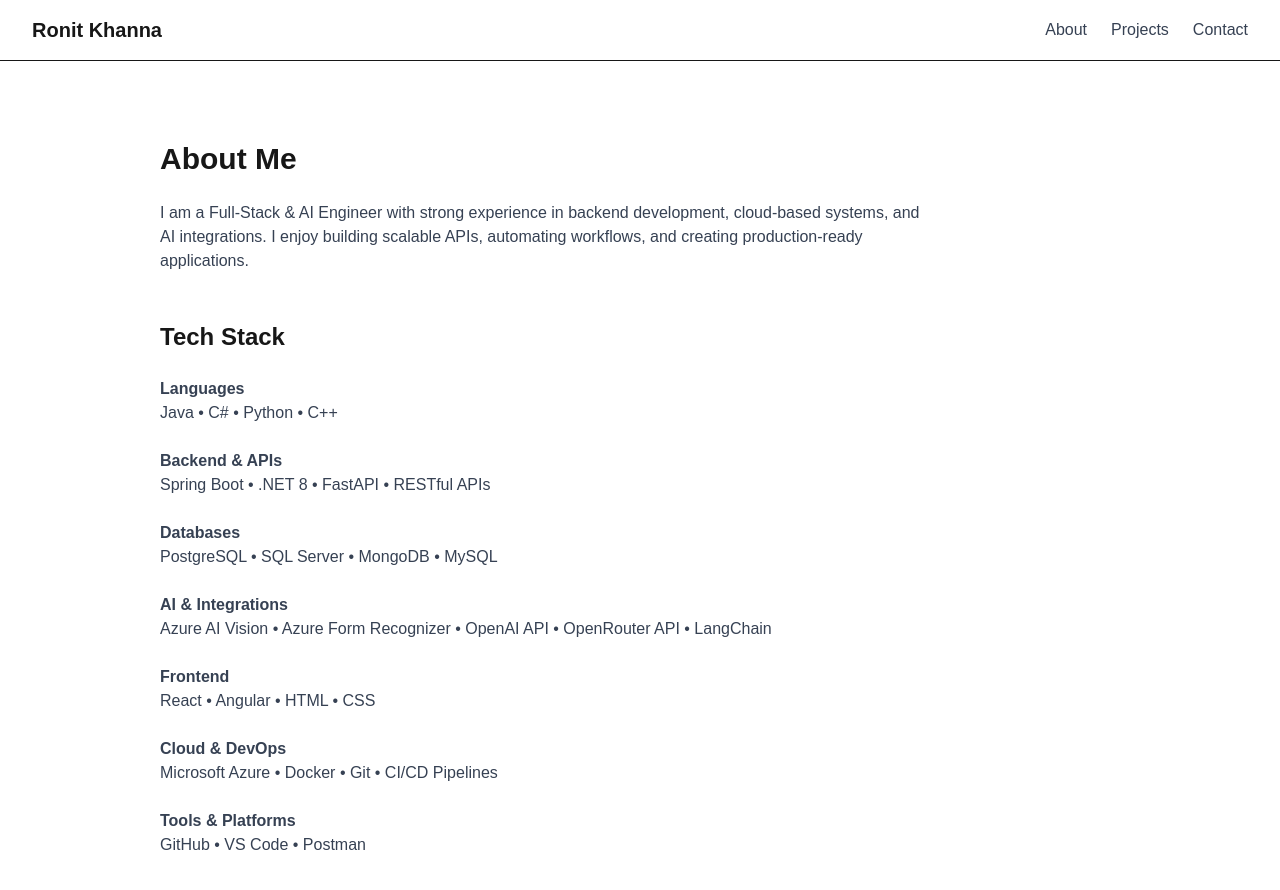
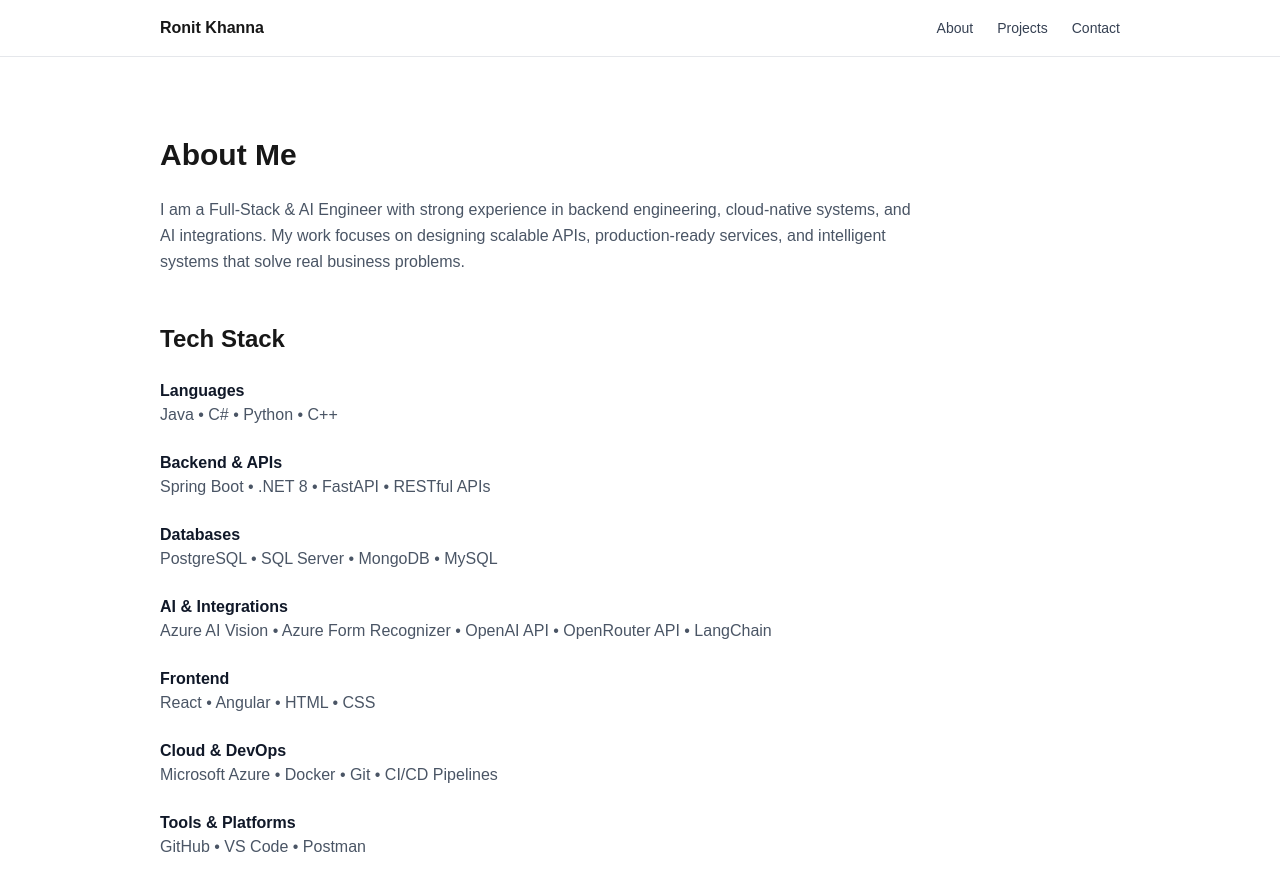
Before and after one commit to Ronn0905/portfolio, a Next.js app: page /about in a window 1280 px wide. Shown: the top 890 px of the page. Built offline with nearby package versions, Linux system fonts and the light colour scheme.

Commit message:
UI polish: spacing, typography, and recruiter-friendly layout

```diff
--- a/app/about/page.tsx
+++ b/app/about/page.tsx
@@ -3,51 +3,52 @@ export default function About() {
     <main className="min-h-screen px-8 py-20 max-w-5xl mx-auto">
       <h1 className="text-3xl font-bold mb-6">About Me</h1>
 
-      <p className="text-gray-700 max-w-3xl">
-        I am a Full-Stack & AI Engineer with strong experience in backend development,
-        cloud-based systems, and AI integrations. I enjoy building scalable APIs,
-        automating workflows, and creating production-ready applications.
+      <p className="text-gray-600 max-w-3xl leading-relaxed">
+        I am a Full-Stack & AI Engineer with strong experience in backend engineering,
+        cloud-native systems, and AI integrations. My work focuses on designing
+        scalable APIs, production-ready services, and intelligent systems that
+        solve real business problems.
       </p>
 
       {/* Tech Stack */}
       <div className="mt-12">
         <h2 className="text-2xl font-semibold mb-6">Tech Stack</h2>
 
-        <div className="space-y-6 text-gray-700">
+        <div className="space-y-6 text-gray-600">
           <div>
-            <h3 className="font-semibold">Languages</h3>
+            <h3 className="font-semibold text-gray-900">Languages</h3>
             <p>Java • C# • Python • C++</p>
           </div>
 
           <div>
-            <h3 className="font-semibold">Backend & APIs</h3>
+            <h3 className="font-semibold text-gray-900">Backend & APIs</h3>
             <p>Spring Boot • .NET 8 • FastAPI • RESTful APIs</p>
           </div>
 
           <div>
-            <h3 className="font-semibold">Databases</h3>
+            <h3 className="font-semibold text-gray-900">Databases</h3>
             <p>PostgreSQL • SQL Server • MongoDB • MySQL</p>
           </div>
 
           <div>
-            <h3 className="font-semibold">AI & Integrations</h3>
+            <h3 className="font-semibold text-gray-900">AI & Integrations</h3>
             <p>
               Azure AI Vision • Azure Form Recognizer • OpenAI API • OpenRouter API • LangChain
             </p>
           </div>
 
           <div>
-            <h3 className="font-semibold">Frontend</h3>
+            <h3 className="font-semibold text-gray-900">Frontend</h3>
             <p>React • Angular • HTML • CSS</p>
           </div>
 
           <div>
-            <h3 className="font-semibold">Cloud & DevOps</h3>
+            <h3 className="font-semibold text-gray-900">Cloud & DevOps</h3>
             <p>Microsoft Azure • Docker • Git • CI/CD Pipelines</p>
           </div>
 
           <div>
-            <h3 className="font-semibold">Tools & Platforms</h3>
+            <h3 className="font-semibold text-gray-900">Tools & Platforms</h3>
             <p>GitHub • VS Code • Postman</p>
           </div>
         </div>
--- a/app/components/Navbar.tsx
+++ b/app/components/Navbar.tsx
@@ -2,15 +2,23 @@ import Link from "next/link";
 
 export default function Navbar() {
   return (
-    <nav className="flex justify-between items-center px-8 py-4 border-b">
-      <Link href="/" className="font-bold text-xl">
-        Ronit Khanna
-      </Link>
+    <nav className="border-b border-gray-200">
+      <div className="max-w-5xl mx-auto px-8 py-4 flex justify-between items-center">
+        <Link href="/" className="font-semibold">
+          Ronit Khanna
+        </Link>
 
-      <div className="flex gap-6 text-gray-700">
-        <Link href="/about">About</Link>
-        <Link href="/projects">Projects</Link>
-        <Link href="/contact">Contact</Link>
+        <div className="flex gap-6 text-sm text-gray-700">
+          <Link href="/about" className="hover:text-black">
+            About
+          </Link>
+          <Link href="/projects" className="hover:text-black">
+            Projects
+          </Link>
+          <Link href="/contact" className="hover:text-black">
+            Contact
+          </Link>
+        </div>
       </div>
     </nav>
   );
--- a/app/page.tsx
+++ b/app/page.tsx
@@ -1,19 +1,22 @@
 export default function Home() {
   return (
     <main className="min-h-screen px-8 py-20 max-w-5xl mx-auto">
-      <h1 className="text-5xl font-bold">Ronit Khanna</h1>
+      {/* Hero */}
+      <h1 className="text-5xl font-bold tracking-tight">
+        Ronit Khanna
+      </h1>
 
       <p className="mt-4 text-xl text-gray-600">
         Full-Stack & AI Engineer • Java • .NET • FastAPI • Azure AI
       </p>
 
-      <p className="mt-6 text-gray-700 max-w-2xl">
-        I build scalable backend systems, AI-powered applications,
-        and production-ready full-stack products.
+      <p className="mt-6 text-gray-600 max-w-2xl leading-relaxed">
+        I design and build scalable backend systems, AI-powered applications,
+        and production-grade full-stack platforms used in real-world environments.
       </p>
 
-      {/* CTA Buttons */}
-      <div className="mt-8 flex flex-wrap gap-4">
+      {/* CTAs */}
+      <div className="mt-8 flex gap-4">
         <a
           href="/projects"
           className="px-6 py-3 bg-black text-white rounded-md"
@@ -23,7 +26,7 @@ export default function Home() {
 
         <a
           href="/contact"
-          className="px-6 py-3 border rounded-md"
+          className="px-6 py-3 border border-gray-300 rounded-md"
         >
           Contact Me
         </a>
@@ -32,19 +35,18 @@ export default function Home() {
           href="/Ronit_Khanna_Resume.pdf"
           target="_blank"
           rel="noopener noreferrer"
-          className="px-6 py-3 bg-black text-white rounded-md"
+          className="px-6 py-3 border border-gray-300 rounded-md"
         >
           Download Resume
         </a>
       </div>
 
-      {/* Tech Stack */}
+      {/* Tech Stack (short + subtle) */}
       <div className="mt-14">
         <h2 className="text-2xl font-semibold">Tech Stack</h2>
 
-        <p className="mt-4 text-gray-700">
+        <p className="mt-4 text-sm text-gray-500">
           Java • Spring Boot • .NET • FastAPI • PostgreSQL • MongoDB • Azure • React • OpenAI API • Swift
-
         </p>
       </div>
     </main>
```
Also changed, not shown: 1 other file (tests, documents, lock files or other folders).
